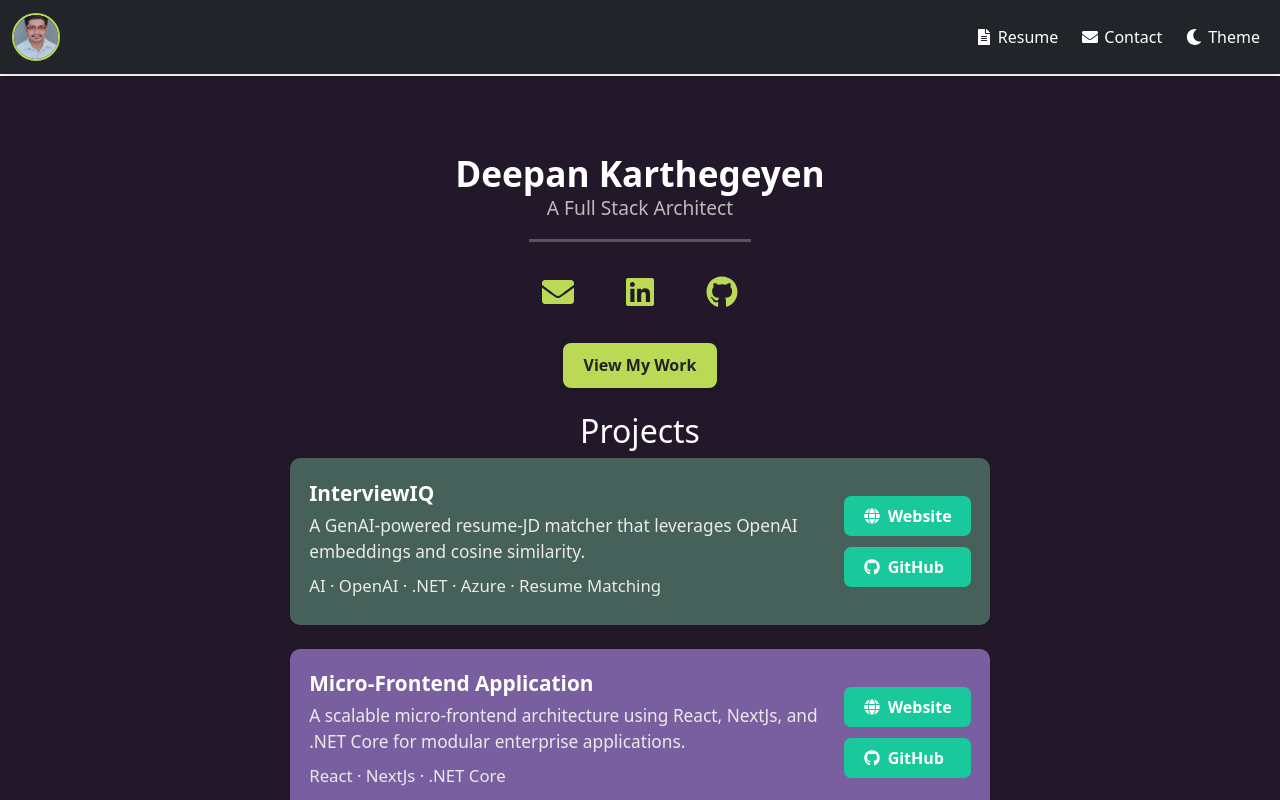
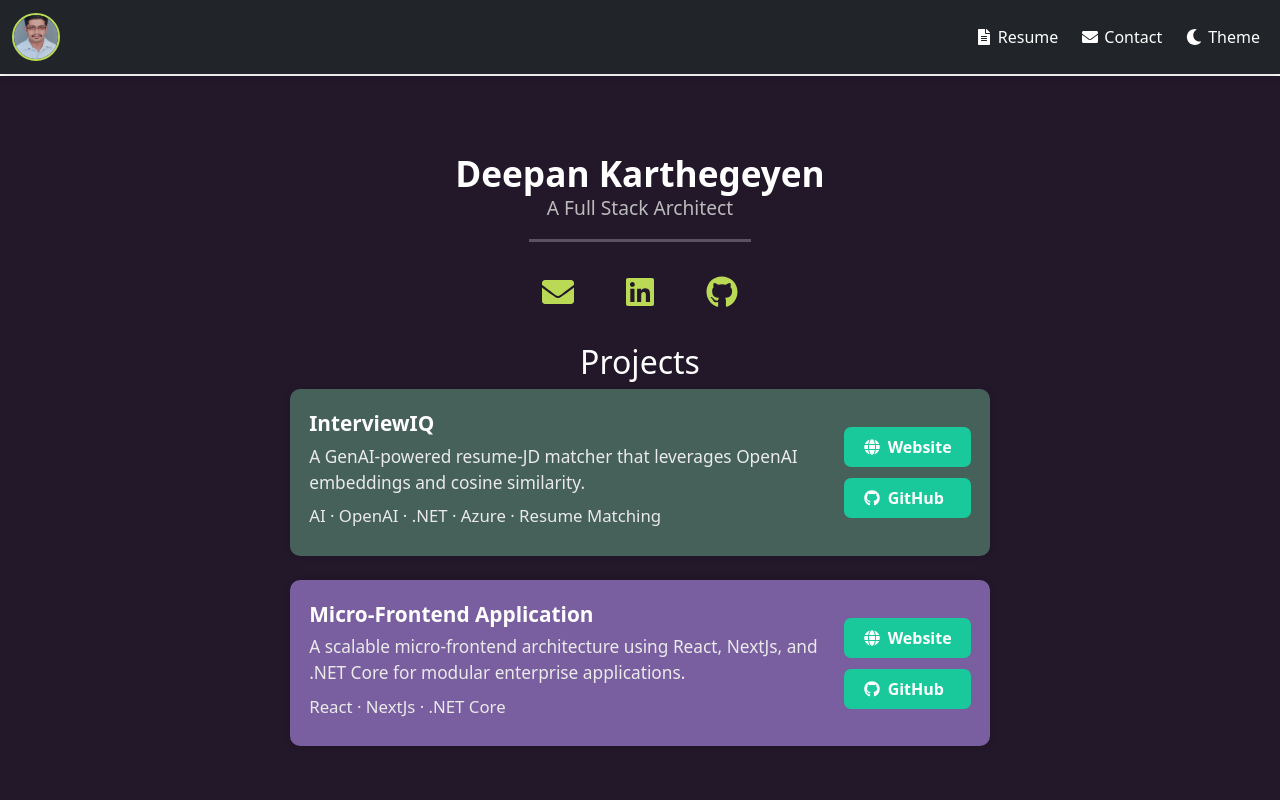
Before and after one commit to deepankarthegeyendev/mfe-portfolio-starter, a React (Vite) app in the folder host-app/: page / in a window 1280 px wide. Shown: the top 800 px of the page. Built offline with nearby package versions, Linux system fonts and the light colour scheme.

Commit message:
comment view work item

```diff
--- a/host-app/src/components/Hero.jsx
+++ b/host-app/src/components/Hero.jsx
@@ -43,8 +43,7 @@ export default function Hero({ theme }) {
         <a href="https://www.linkedin.com/in/deepankarthegeyen" target="_blank" rel="noopener noreferrer" className="hero-social-icon hover-highlight" title="LinkedIn" aria-label="LinkedIn"><FaLinkedin /></a>
         <a href="https://github.com/deepankarthegeyendev" target="_blank" rel="noopener noreferrer" className="hero-social-icon hover-highlight" title="GitHub" aria-label="GitHub"><FaGithub /></a>
       </div>
-      <br />
-      <a
+      {/* <a
         href="projects"
         className="btn hover-highlight"
         style={{
@@ -59,7 +58,7 @@ export default function Hero({ theme }) {
         }}
       >
         View My Work
-      </a>
+      </a> */}
     </div>
   );
 }
```
